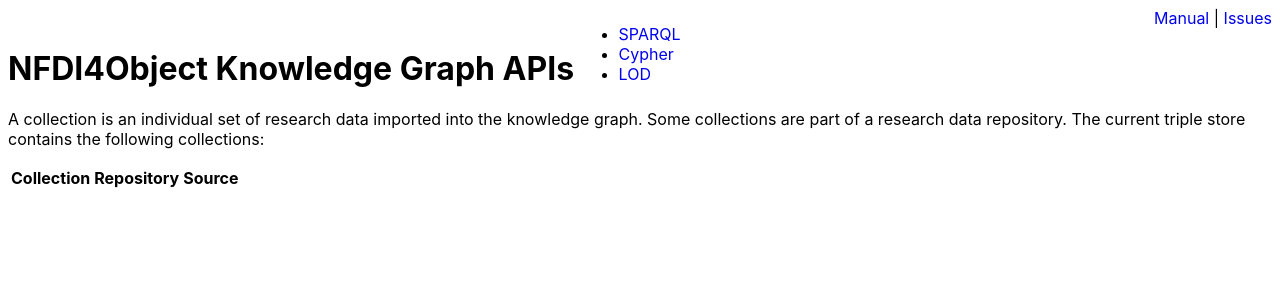
After one commit to nfdi4objects/n4o-graph-apis, a Flask app: template templates/collections.html in a window 1280 px wide. The commit adds this page. Shown: the top 300 px of the page. Run offline with Flask 3, Linux system fonts and the light colour scheme; the template is opened without the code that fills it, so the values that code supplies are empty; parts of the project's set-up code (start-up, migrations or seed data) failed here and were passed over.

Commit message:
Start LOD endpoint

```diff
--- a/app.py
+++ b/app.py
@@ -42,6 +42,16 @@ def handle_exception(error):
 @app.route('/')
 def index():
     return render_template('index.html')
+
+
+@app.route('/collection', defaults={'id': None})
+@app.route('/collection/<int:id>')
+def collection(id):
+    if id:
+        # TODO: retrieve data from backend
+        return render_template('collection.html')
+    else:
+        return render_template('collections.html')
 
 
 @app.route('/api/cypher', methods=('GET', 'POST'))
--- a/templates/base.html
+++ b/templates/base.html
@@ -28,18 +28,25 @@
       <nav>
       <ul>
         <li class="nav-item">
-          {% if request.path.endswith("/sparql") %}
+          {% if request.path.startswith("/sparql") %}
             <a class="nav-link selected" href="{{url_for('sparql_form')}}">SPARQL</a>
           {% else %}
             <a class="nav-link" href="{{url_for('sparql_form')}}">SPARQL</a>
           {% endif %}
         </li>
         <li>
-           {% if request.path.endswith("/cypher") %}
+           {% if request.path.startswith("/cypher") %}
               <a class="nav-link selected" href="{{url_for('cypher_form')}}">Cypher</a>
             {% else %}
               <a class="nav-link" href="{{url_for('cypher_form')}}">Cypher</a>
             {% endif %}
+        </li>
+        <li class="nav-item">
+          {% if request.path.startswith("/collection") %}
+            <a class="nav-link selected" href="{{url_for('collection')}}">LOD</a>
+          {% else %}
+            <a class="nav-link" href="{{url_for('collection')}}">LOD</a>
+          {% endif %}
         </li>
       </ul>
     </nav>
--- /dev/null
+++ b/templates/collections.html
@@ -0,0 +1,60 @@
+{% extends 'base.html' %}
+
+{% block content %}
+
+<p>
+  A collection is an individual set of research data imported into the knowledge graph.
+  Some collections are part of a research data repository.
+  The current triple store contains the following collections:
+</p>
+<table id="collections">
+  <thead>
+    <tr>
+      <th>Collection</th>
+      <th>Repository</th>
+      <th>Source</th>
+    </tr>
+  </thead>
+</table>
+
+<script>
+
+const sparql = query => fetch('/api/sparql?' + new URLSearchParams({query}))
+  .then(res => res.json())
+  .then(res => res.results.bindings)
+
+$(document).ready(() => {
+  const query = `PREFIX dcat: <http://www.w3.org/ns/dcat#>
+PREFIX foaf: <http://xmlns.com/foaf/0.1/>
+PREFIX schema: <http://schema.org/>
+PREFIX dct: <http://purl.org/dc/terms/>
+PREFIX n4oc: <https://graph.nfdi4objects.net/collection/>
+
+SELECT ?collection ?name ?url ?repository FROM n4oc: WHERE {
+  ?collection dct:isPartOf n4oc: .
+  OPTIONAL { ?collection schema:name ?name }
+  OPTIONAL { ?collection foaf:homepage ?url }
+  OPTIONAL { ?db dcat:dataset ?collection . ?db schema:name ?repository }
+}`
+  const tbody = $('<tbody>')
+  sparql(query).then(res => {
+    res.forEach( ({collection, name, url, repository}) => {
+      const href = collection.value.substr(30) // URI path
+      const a = $('<a>').attr('href',href).text(name.value || collection.value)
+      const row = $('<tr>')
+      row.append($('<td>').append(a))
+      row.append($('<td>').text(repository?.value))
+      if (url) {
+        url = $('<a>').attr('href',url.value).text(url.value)
+        row.append($('<td>').append(url))
+      } else {
+        row.append($('<td>'))
+      }
+      tbody.append(row)
+    })
+    $("#collections").append(tbody)
+  })
+})
+</script>
+
+{% endblock %}
```
Also changed, not shown: templates/collection.html (added, +14 -0 lines), templates/index.html (+20 -8 lines).
